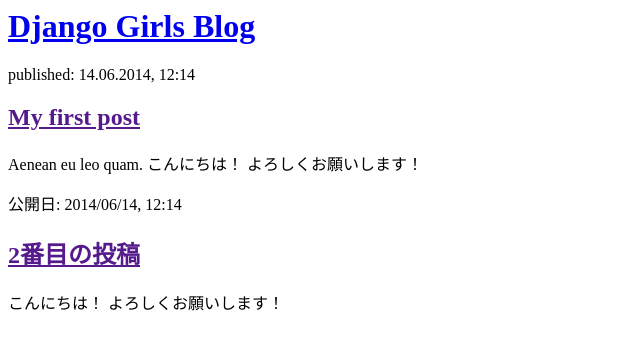
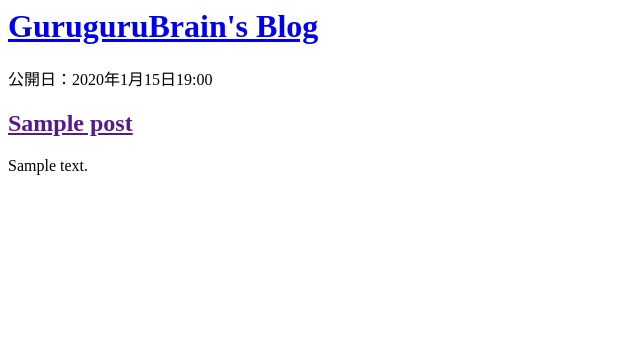
Before and after one commit to GuruguruBrain/practice_DjangoGirlsTutorial, a Django app: page / in a window 1280 px wide. Shown: the top 350 px of the page, without its empty margins (0-640 px from the left). Run offline with Django 4.2, Linux system fonts and the light colour scheme; tables that the repository leaves empty hold one stand-in row (values such as "Sample post").

Commit message:
Modified templates to display posts from database.

```diff
--- a/blog/templates/blog/post_list.html
+++ b/blog/templates/blog/post_list.html
@@ -1,22 +1,19 @@
 <html>
     <head>
-        <title>Django Girls blog</title>
+        <title>GuruguruBrain's blog</title>
     </head>
     <body>
         <div>
-            <h1><a href="/">Django Girls Blog</a></h1>
+            <h1><a href="/">GuruguruBrain's Blog</a></h1>
         </div>
 
-        <div>
-            <p>published: 14.06.2014, 12:14</p>
-            <h2><a href="">My first post</a></h2>
-            <p>Aenean eu leo quam. こんにちは！ よろしくお願いします！ </p>
-        </div>
+        {% for post in posts %}
+            <div>
+                <p>公開日：{{ post.published_date }}</p>
+                <h2><a href="">{{ post.title }}</a></h2>
+                <p>{{ post.text|linebreaksbr }}</p>
+            </div>
+        {% endfor %}
 
-        <div>
-            <p>公開日: 2014/06/14, 12:14</p>
-            <h2><a href="">2番目の投稿</a></h2>
-            <p> こんにちは！ よろしくお願いします！ </p>
-        </div>
     </body>
 </html>
--- a/blog/views.py
+++ b/blog/views.py
@@ -1,4 +1,7 @@
 from django.shortcuts import render
+from django.utils import timezone
+from .models import Post
 
 def post_list(request):
-    return render(request, 'blog/post_list.html', {})
+    posts = Post.objects.filter(published_date__lte=timezone.now()).order_by('published_date')
+    return render(request, 'blog/post_list.html', {'posts': posts})
```
